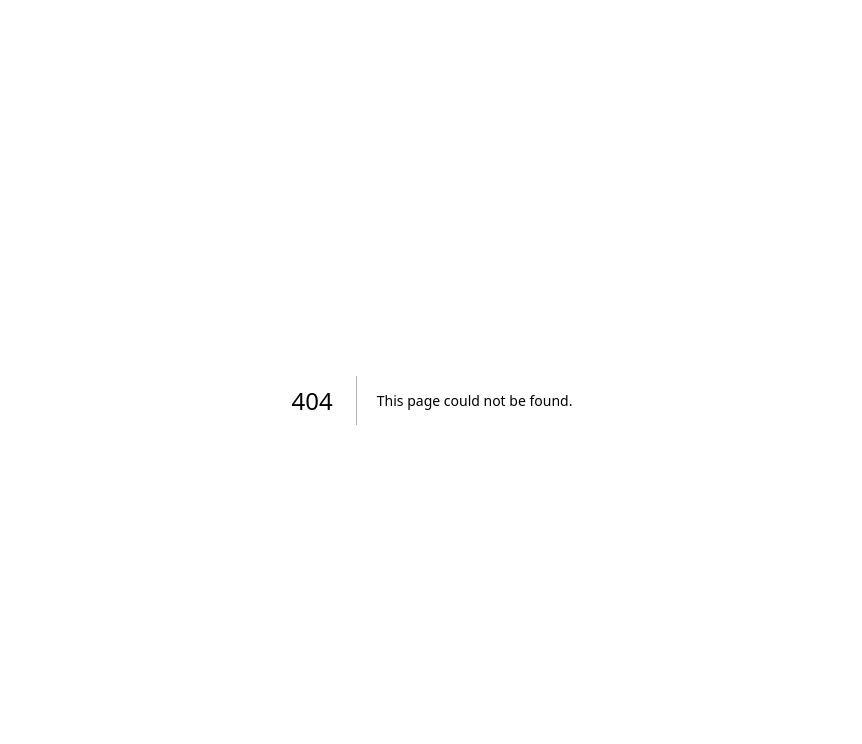
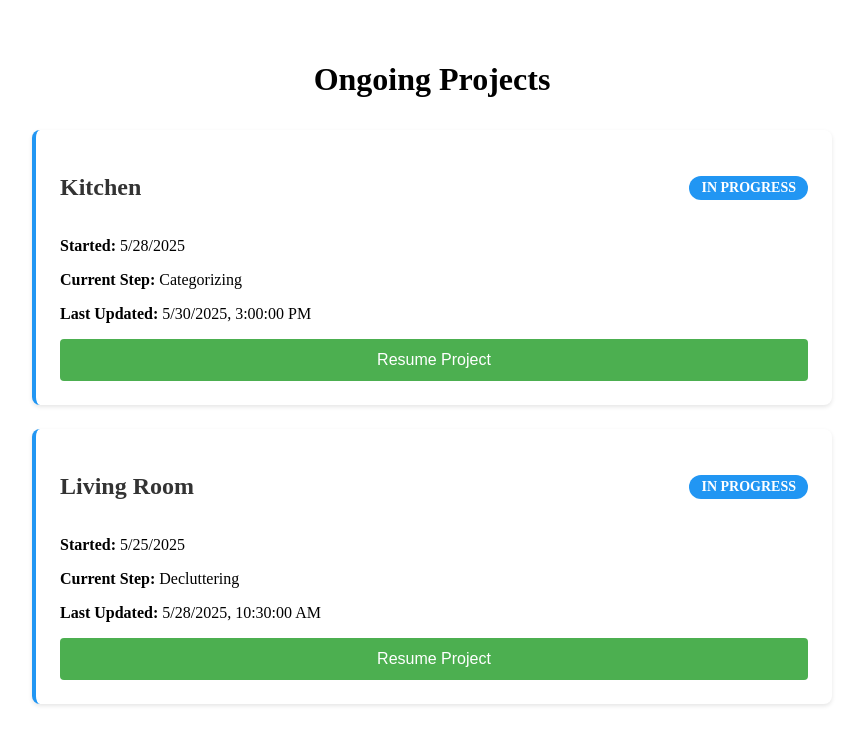
Before and after one commit to sydneyleeATX/Organizing_Buddy, a Next.js app: page /progressProjects in a window 1280 px wide. Before the commit this address had no page. Shown: the top 744 px of the page, without its empty margins (208-1070 px from the left). Built offline with nearby package versions, Linux system fonts and the light colour scheme.

Commit message:
General layout and Progress projects folder

```diff
--- /dev/null
+++ b/src/pages/progressProjects.js
@@ -0,0 +1,182 @@
+/**
+ * @file ProgressProjects.js
+ * @description Page component for viewing and managing ongoing organizing projects
+ *
+ * This component will show:
+ * - List of started projects
+ * - Current step of each project
+ * - Option to resume projects
+ * - Project completion status
+ */
+
+'use client';
+import React, { useState, useEffect } from 'react';
+import { useRouter } from 'next/router';
+import Link from 'next/link';
+
+/**
+ * Mock data representing ongoing organizing projects
+ * In a real application, this data would come from a database
+ * Each project has:
+ * - Unique ID
+ * - Zone name (area being organized)
+ * - Start date
+ * - Current step in the organization process
+ * - Status (in-progress/completed)
+ * - Last updated timestamp
+ */
+const mockProjects = [
+  {
+    id: 1,
+    zoneName: 'Kitchen',
+    startDate: '2025-05-28',
+    currentStep: 'categorize',
+    status: 'in-progress',
+    lastUpdated: '2025-05-30 15:00'
+  },
+  {
+    id: 2,
+    zoneName: 'Living Room',
+    startDate: '2025-05-25',
+    currentStep: 'declutter',
+    status: 'in-progress',
+    lastUpdated: '2025-05-28 10:30'
+  }
+];
+
+/**
+ * Main component for displaying progress projects
+ * @returns {JSX.Element} The progress projects page component
+ */
+export default function ProgressProjects() {
+  const [projects, setProjects] = useState([]);
+  const router = useRouter();
+
+  /**
+   * Initialize projects state with mock data
+   * In a real app, this would fetch projects from a database
+   */
+  useEffect(() => {
+    setProjects(mockProjects);
+  }, []);
+
+   // Returns appropriate color for project status
+  const getStatusColor = (status) => {
+    switch (status) {
+      case 'in-progress':
+        return '#2196F3'; // Blue for in-progress
+      case 'completed':
+        return '#4CAF50'; // Green for completed
+      default:
+        return '#9E9E9E'; // Gray for unknown status
+    }
+  };
+
+  // Function to format the step name
+  const getStepName = (step) => {
+    const steps = {
+      'empty': 'Emptying',
+      'declutter': 'Decluttering',
+      'clean': 'Cleaning',
+      'categorize': 'Categorizing',
+      'return': 'Returning Items',
+      'complete': 'Completed'
+    };
+    return steps[step] || 'Unknown Step';
+  };
+
+  return (
+    <div style={styles.container}>
+      <h1 style={styles.heading}>Ongoing Projects</h1>
+
+      {projects.length === 0 ? (
+        <p style={styles.noProjects}>No ongoing projects found. Start a new project from the menu.</p>
+      ) : (
+        <div style={styles.projectsList}>
+          {projects.map((project) => (
+            <div key={project.id} style={styles.projectCard}>
+              <div style={styles.projectHeader}>
+                <h2 style={styles.projectName}>{project.zoneName}</h2>
+                <span style={{ ...styles.status, backgroundColor: getStatusColor(project.status) }}>
+                  {project.status.replace('-', ' ').toUpperCase()}
+                </span>
+              </div>
+
+              <div style={styles.projectDetails}>
+                <p><strong>Started:</strong> {new Date(project.startDate).toLocaleDateString()}</p>
+                <p><strong>Current Step:</strong> {getStepName(project.currentStep)}</p>
+                <p><strong>Last Updated:</strong> {new Date(project.lastUpdated).toLocaleString()}</p>
+              </div>
+
+              {/* Navigate to the correct step based on currentStep */}
+              <Link href={`/zone?zoneName=${encodeURIComponent(project.zoneName)}&step=${project.currentStep}`}>
+                <button style={styles.resumeButton}>Resume Project</button>
+              </Link>
+            </div>
+          ))}
+        </div>
+      )}
+    </div>
+  );
+}
+// inline styles for layout and text
+const styles = {
+  container: {
+    padding: '2rem',
+    maxWidth: '800px',
+    margin: '0 auto'
+  },
+  heading: {
+    fontSize: '2rem',
+    marginBottom: '2rem',
+    textAlign: 'center'
+  },
+  noProjects: {
+    fontSize: '1.2rem',
+    color: '#666',
+    textAlign: 'center',
+    marginBottom: '2rem'
+  },
+  projectsList: {
+    display: 'flex',
+    flexDirection: 'column',
+    gap: '1.5rem'
+  },
+  projectCard: {
+    padding: '1.5rem',
+    backgroundColor: '#fff',
+    borderRadius: '8px',
+    boxShadow: '0 2px 4px rgba(0,0,0,0.1)',
+    borderLeft: '4px solid #2196F3'
+  },
+  projectHeader: {
+    display: 'flex',
+    justifyContent: 'space-between',
+    alignItems: 'center',
+    marginBottom: '1rem'
+  },
+  projectName: {
+    fontSize: '1.5rem',
+    color: '#333'
+  },
+  status: {
+    padding: '0.25rem 0.75rem',
+    borderRadius: '12px',
+    color: '#fff',
+    fontWeight: 'bold',
+    fontSize: '0.875rem'
+  },
+  projectDetails: {
+    marginBottom: '1rem'
+  },
+  resumeButton: {
+    backgroundColor: '#4CAF50',
+    color: '#fff',
+    padding: '0.75rem 1.5rem',
+    borderRadius: '4px',
+    border: 'none',
+    cursor: 'pointer',
+    fontSize: '1rem',
+    width: '100%'
+  }
+};
```
Also changed, not shown: src/components/Layout.module.css (added, +41 -0 lines).
